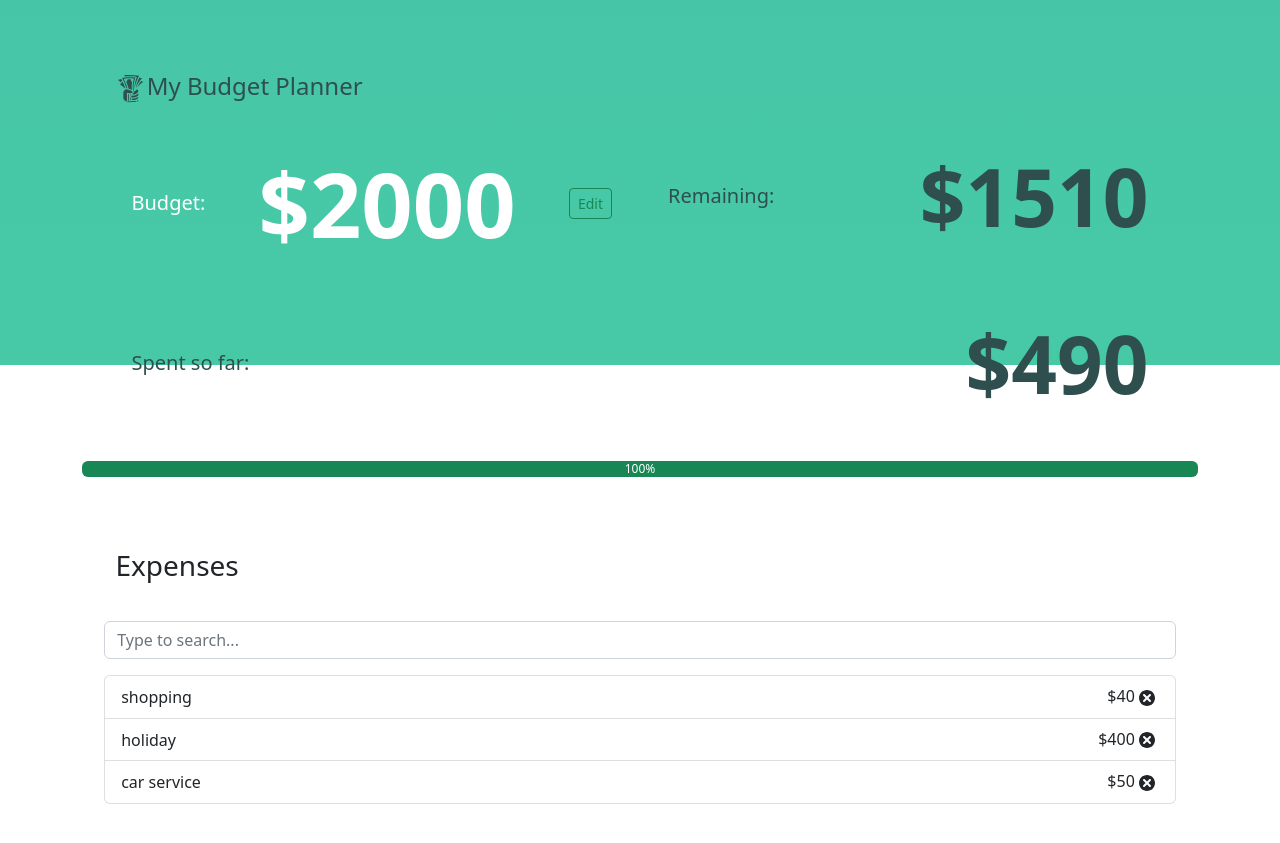
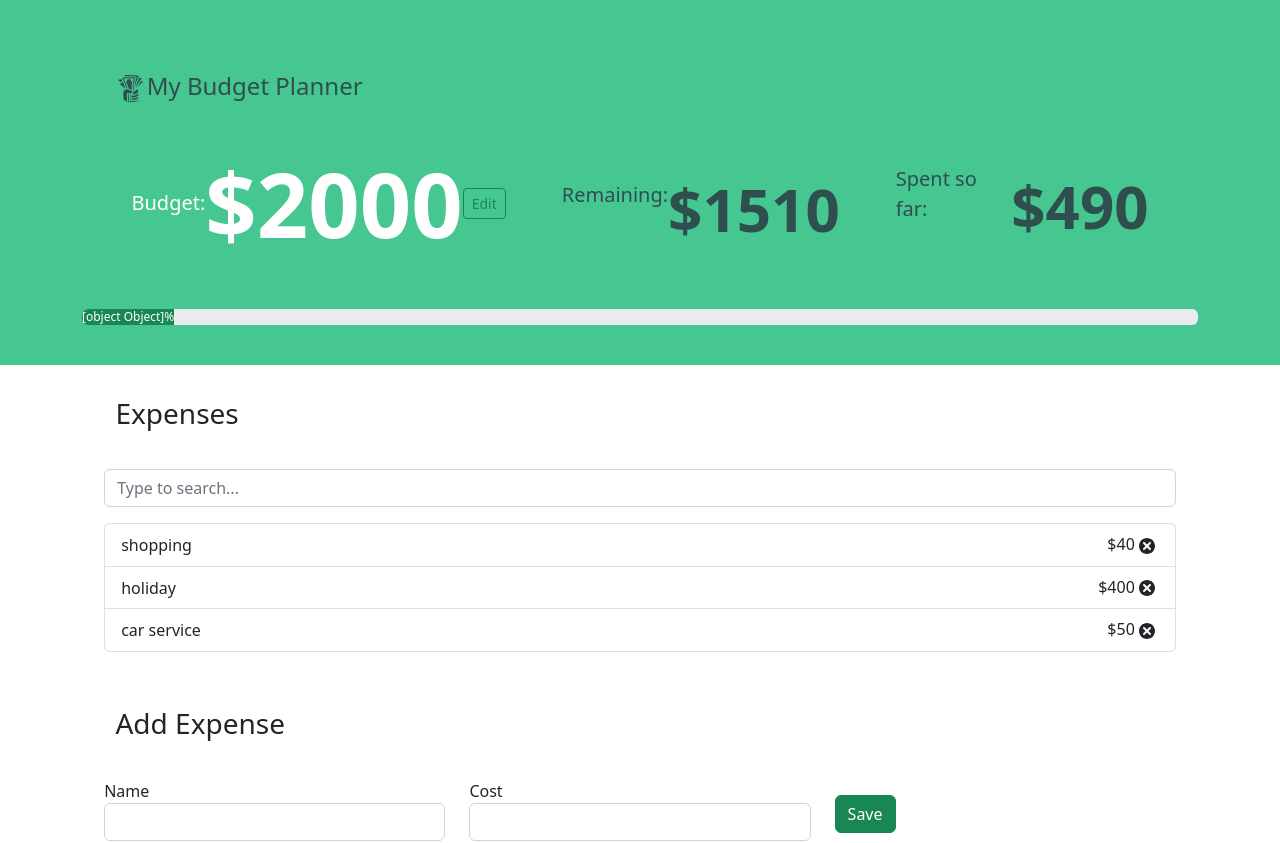
Before and after one commit to avishaar/Budget-Tracker, a React (Create React App) app: page / in a window 1280 px wide. Shown: the top 843 px of the page. Built offline with nearby package versions, Linux system fonts and the light colour scheme.

Commit message:
progress bar says object object

```diff
--- a/src/App.css
+++ b/src/App.css
@@ -35,8 +35,9 @@
 }
 
 #r-amount, #spent-amount {
-    font-size: 80px;
+    font-size: 60px;
     font-weight: 700;
+    padding-top: 10%;
     color: darkslategrey
 }
 
@@ -53,8 +54,8 @@ body{
     height: 100%;
     background: linear-gradient(
       to bottom,
-      rgb(70, 198, 166) 0px,
-      rgb(71, 201, 166)365px,
+      rgb(70, 198, 145) 0px,
+      rgb(70, 198, 145)365px,
       white 365px,
       white 200px
     );
--- a/src/components/Progress.js
+++ b/src/components/Progress.js
@@ -1,11 +1,14 @@
 import ProgressBar from 'react-bootstrap/ProgressBar';
+import ExpenseTotal from './ExpenseTotal';
 
 const WithLabelExample = () => {
 
-    const now = 100;
+    const now = <ExpenseTotal />;
 
     return (
     <ProgressBar variant='success' now={now} label={`${now}%`} />);
 }
 
+console.log(WithLabelExample);
+
 export default WithLabelExample;
```
